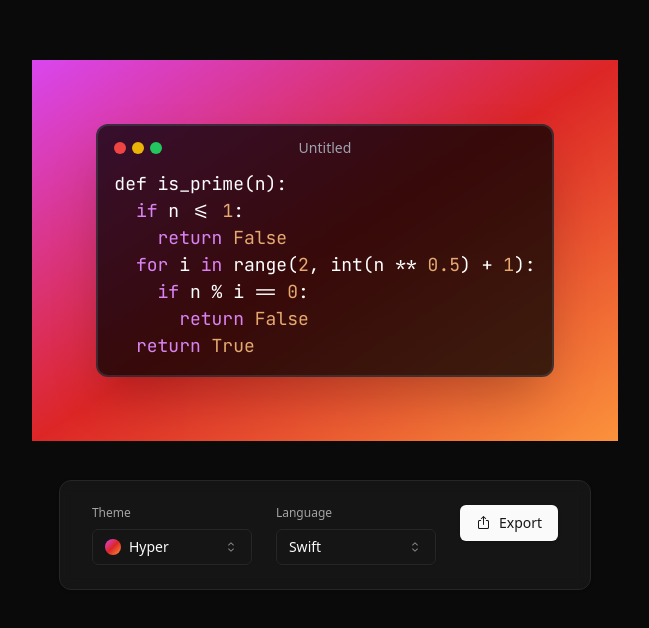
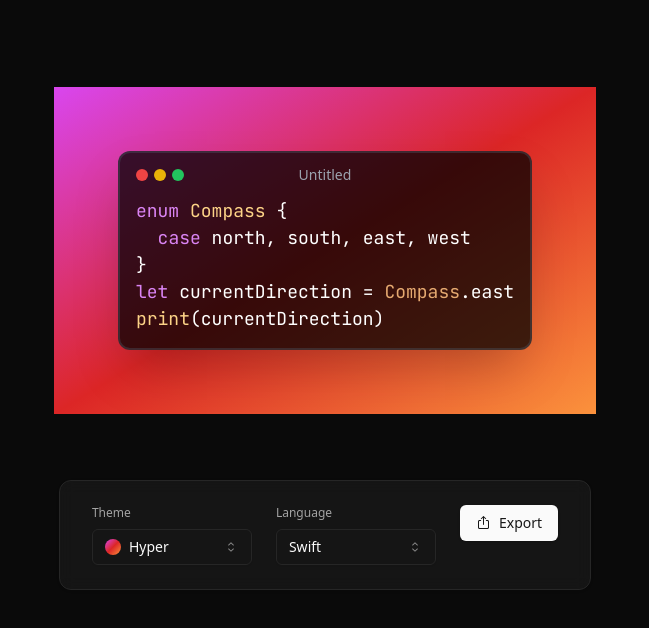
Before and after one commit to Anchit1909/code-screenshot, a Next.js app: page / in a window 1280 px wide. Shown: the part 146-774 px from the top of the page, without its empty margins (315-964 px from the left). Built offline with nearby package versions, Linux system fonts and the light colour scheme.

Commit message:
Fixed code editor value error

```diff
--- a/src/components/CodeEditor.jsx
+++ b/src/components/CodeEditor.jsx
@@ -58,7 +58,7 @@ function CodeEditor() {
         )}
       >
         <Editor
-          value={codeSnippets[0].code}
+          value={store.code}
           onValueChange={(code) => useStore.setState({ code })}
           highlight={(code) =>
             hljs.highlight(code, { language: store.language || "plaintext" })
```
